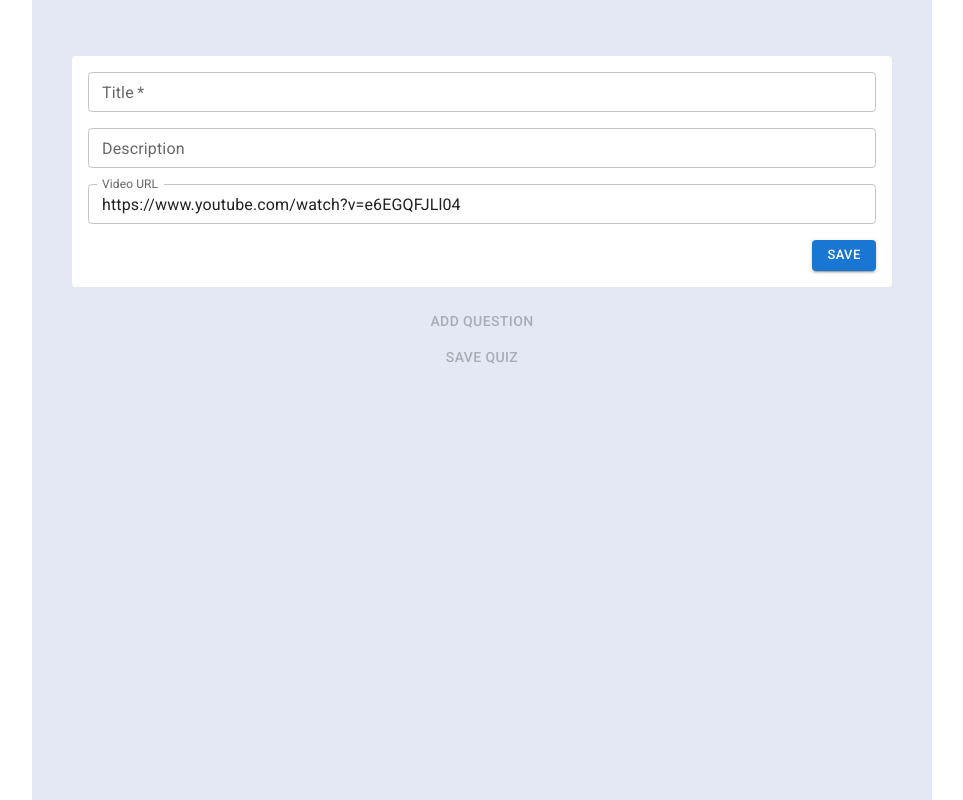
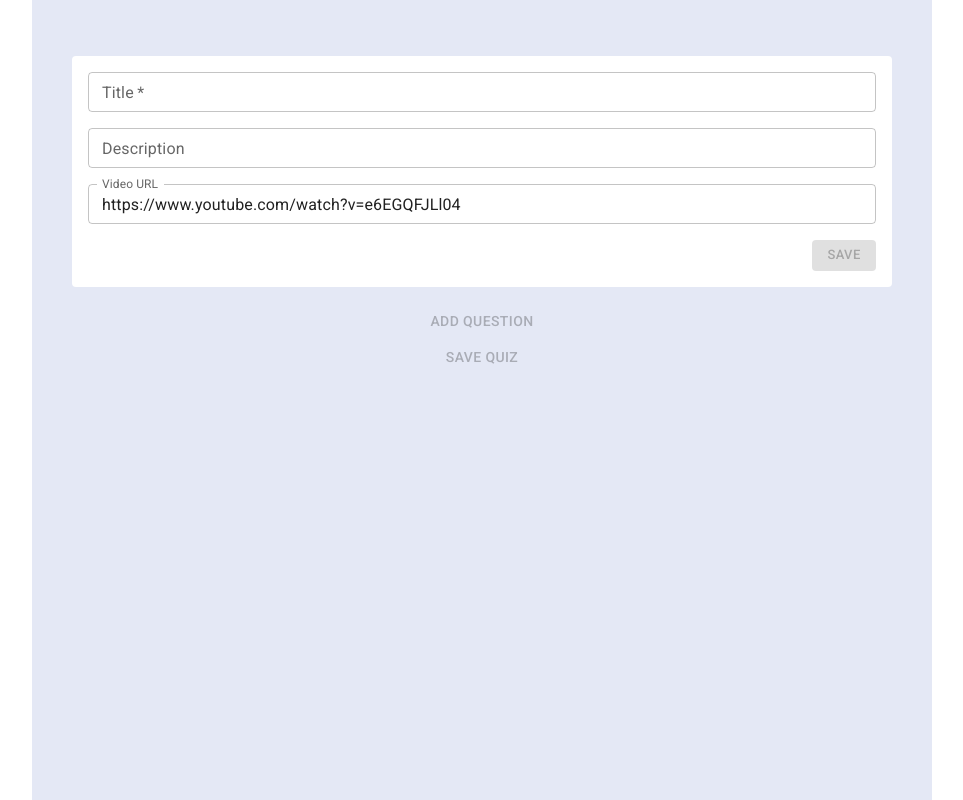
Before and after one commit to amrfekryy/quiz-builder-task, a React (Create React App) app: page / in a window 1280 px wide. Both pictures are taken after a click on the element "add". Shown: the whole page, without its empty margins (158-1121 px from the left). Built offline with nearby package versions, Linux system fonts and the light colour scheme.

Commit message:
minimal form validation

```diff
--- a/src/components/QuestionForm/QuestionForm.jsx
+++ b/src/components/QuestionForm/QuestionForm.jsx
@@ -54,8 +54,11 @@ function QuestionCard({ question, questionIdx }) {
       dispatch(UIActions.saveQuestion(payload))
     }
   });
-  console.log('question.answers', question.answers)
-  console.log('values', values)
+
+  const isSubmitDisabled = () => {
+    const { text, feedback_false, feedback_true, ...answersText } = values
+    return !(text && answers.every(answer => answersText[answer.id]))
+  }
 
   return (
     <Paper elevation={0} sx={{ p: 2, m: 2 }}>
@@ -138,9 +141,8 @@ function QuestionCard({ question, questionIdx }) {
       <Stack direction="row" justifyContent="flex-end" mt={2}>
         <Button
           variant="contained" size="small"
-          onClick={() => {
-            handleSubmit();
-          }}
+          onClick={handleSubmit}
+          disabled={isSubmitDisabled()}
         >
           Save
         </Button>
--- a/src/components/QuizForm/QuizForm.jsx
+++ b/src/components/QuizForm/QuizForm.jsx
@@ -45,6 +45,7 @@ function QuizForm() {
         <Button
           variant="contained" size="small"
           onClick={handleSubmit}
+          disabled={!values.title}
         >
           Save
         </Button>
```
